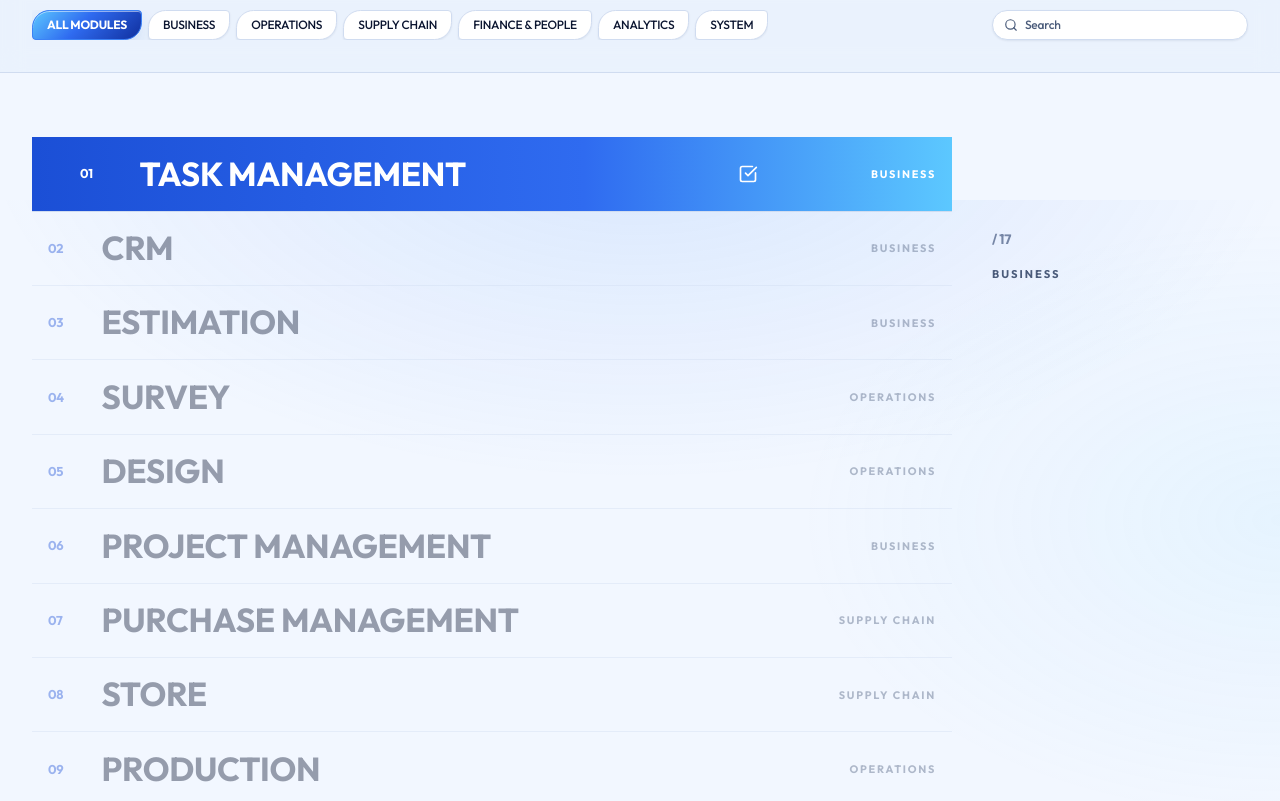
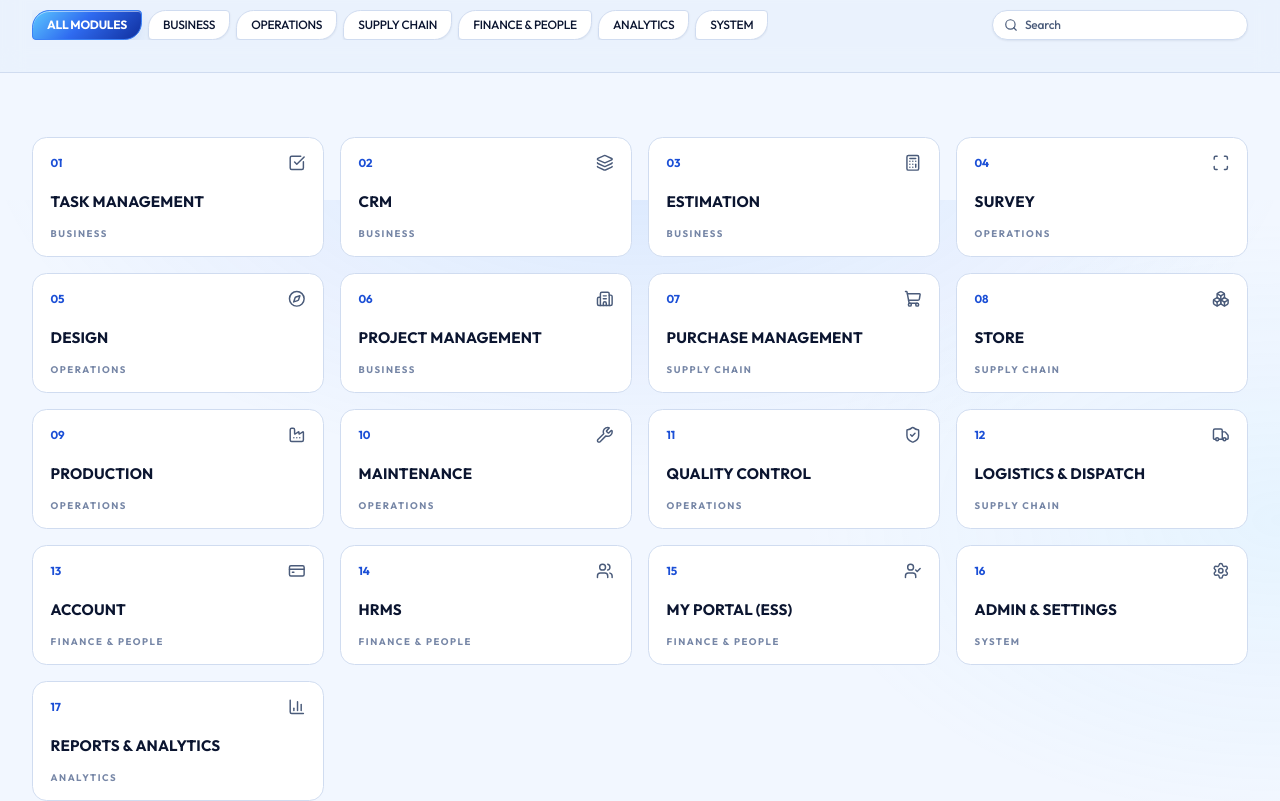
Before and after one commit to Devanshi207/fen1, a Next.js app: page /solutions in a window 1280 px wide. Shown: the part 1400-2201 px from the top of the page. Built offline with nearby package versions, Linux system fonts and the light colour scheme.

Commit message:
Modules: compact tiles with small type that fill on hover

```diff
--- a/src/app/globals.css
+++ b/src/app/globals.css
@@ -558,34 +558,29 @@ a[class~="rounded-full"], button[class~="rounded-full"] { border-radius: 1.1rem
 a[class~="rounded-full"]:hover, button[class~="rounded-full"]:hover:not(:disabled) { border-radius: 0.25rem 1.1rem 0.25rem 1.1rem !important; }
 
 /* ===================================================================
-   Modules: a typographic list whose active row lights up and fills
+   Modules: small tiles that fill with colour from the bottom on hover
    =================================================================== */
-.mod-list { list-style: none; margin: 0; padding: 0; }
-.mod-row {
-  position: relative; display: flex; align-items: center; gap: clamp(0.75rem, 2vw, 1.75rem);
-  padding: clamp(0.7rem, 1.6vw, 1.15rem) 1rem; border-bottom: 1px solid var(--line);
-  outline: none; cursor: default; overflow: hidden; isolation: isolate;
-  opacity: 0.4; transition: opacity 0.4s var(--ease), padding-left 0.5s var(--ease);
+.mod-grid { list-style: none; margin: 0; padding: 0; display: grid; grid-template-columns: repeat(2, minmax(0, 1fr)); gap: 0.75rem; }
+@media (min-width: 768px) { .mod-grid { grid-template-columns: repeat(3, minmax(0, 1fr)); gap: 1rem; } }
+@media (min-width: 1100px) { .mod-grid { grid-template-columns: repeat(4, minmax(0, 1fr)); } }
+.mod-tile {
+  position: relative; isolation: isolate; overflow: hidden; outline: none; cursor: default;
+  display: grid; grid-template-columns: 1fr auto; grid-template-rows: auto 1fr auto; row-gap: 0.9rem;
+  min-height: 7.5rem; padding: 1rem 1.1rem; border-radius: 0.9rem; background: #fff; border: 1px solid var(--line);
+  transition: transform 0.45s var(--ease), opacity 0.35s, border-color 0.3s, box-shadow 0.45s var(--ease);
 }
-.mod-row::before {
-  content: ""; position: absolute; inset: 0; z-index: -1; background: linear-gradient(90deg, #1b4fd6, #2f6bf0 60%, #5cc8ff);
-  transform: scaleX(0); transform-origin: left; transition: transform 0.55s var(--ease);
+.mod-tile::before {
+  content: ""; position: absolute; inset: 0; z-index: -1; background: linear-gradient(160deg, #2f6bf0, #1b4fd6 55%, #102f9e);
+  transform: translateY(101%); transition: transform 0.5s var(--ease);
 }
-.mod-row[data-active="true"] { opacity: 1; padding-left: clamp(1.5rem, 4vw, 3rem); }
-.mod-row[data-active="true"]::before { transform: scaleX(1); }
-.mod-num { font-size: 0.8rem; font-weight: 700; color: var(--accent); min-width: 1.75rem; transition: color 0.3s; }
-.mod-title { font-size: clamp(1.15rem, 2.6vw, 2.1rem); font-weight: 800; letter-spacing: -0.01em; color: var(--ink); line-height: 1.1; transition: color 0.3s, transform 0.5s var(--ease); }
-.mod-icon { width: 1.25rem; height: 1.25rem; margin-left: auto; color: var(--accent); opacity: 0; transform: translateX(-12px); transition: opacity 0.4s, transform 0.5s var(--ease), color 0.3s; }
-.mod-cat { display: none; font-size: 0.68rem; font-weight: 700; letter-spacing: 0.16em; color: var(--muted); transition: color 0.3s; }
-@media (min-width: 640px) { .mod-cat { display: block; min-width: 9.5rem; text-align: right; } }
-.mod-row[data-active="true"] .mod-num, .mod-row[data-active="true"] .mod-title, .mod-row[data-active="true"] .mod-icon, .mod-row[data-active="true"] .mod-cat { color: #fff; }
-.mod-row[data-active="true"] .mod-icon { opacity: 1; transform: none; }
-.mod-row[data-active="true"] .mod-title { transform: translateX(6px); }
-
-.mod-side { display: none; position: sticky; top: 13rem; }
-@media (min-width: 1024px) { .mod-side { display: flex; flex-direction: column; gap: 0.25rem; } }
-.mod-side-num { font-family: var(--font-display); font-weight: 800; font-size: 5.5rem; line-height: 1; color: var(--accent); animation: mod-pop 0.45s var(--ease) both; }
-.mod-side-total { font-size: 0.85rem; font-weight: 700; color: var(--subtle); }
-.mod-side-cat { margin-top: 0.75rem; font-size: 0.7rem; font-weight: 700; letter-spacing: 0.18em; color: var(--muted); }
-@keyframes mod-pop { from { opacity: 0; transform: translateY(14px); } }
-@media (prefers-reduced-motion: reduce) { .mod-row, .mod-row::before, .mod-title, .mod-icon { transition: none; } .mod-side-num { animation: none; } }
+.mod-tile[data-active="true"] { transform: translateY(-4px); border-color: #1b4fd6; box-shadow: 0 18px 34px -18px rgba(27, 79, 214, 0.6); }
+.mod-tile[data-active="true"]::before { transform: none; }
+.mod-tile[data-dim="true"] { opacity: 0.55; }
+.mod-tile-num { font-size: 0.72rem; font-weight: 700; color: var(--accent); transition: color 0.3s; }
+.mod-tile-icon { width: 1.1rem; height: 1.1rem; color: var(--muted); transition: color 0.3s, transform 0.5s var(--ease); }
+.mod-tile-title { grid-column: 1 / -1; align-self: end; font-size: 0.95rem; font-weight: 700; letter-spacing: 0.01em; line-height: 1.2; color: var(--ink); transition: color 0.3s; }
+.mod-tile-cat { grid-column: 1 / -1; font-size: 0.6rem; font-weight: 700; letter-spacing: 0.16em; color: var(--subtle); transition: color 0.3s; }
+.mod-tile[data-active="true"] .mod-tile-num, .mod-tile[data-active="true"] .mod-tile-icon, .mod-tile[data-active="true"] .mod-tile-title, .mod-tile[data-active="true"] .mod-tile-cat { color: #fff; }
+.mod-tile[data-active="true"] .mod-tile-cat { color: rgba(255, 255, 255, 0.75); }
+.mod-tile[data-active="true"] .mod-tile-icon { transform: rotate(-12deg) scale(1.25); }
+@media (prefers-reduced-motion: reduce) { .mod-tile, .mod-tile::before, .mod-tile-icon { transition: none; } }
--- a/src/components/ModuleList.tsx
+++ b/src/components/ModuleList.tsx
@@ -1,82 +1,41 @@
 "use client";
 
-import { useEffect, useRef, useState } from "react";
+import { useState } from "react";
 import type { FEN1Module } from "@/data/modules";
 
 /**
- * The module directory as a big typographic list. Titles only. The row at the middle of the screen (or under the
- * pointer) lights up, slides across and fills with colour while the rest recede, and a counter on the side follows it.
- * Nothing in here is a link: the rows are for browsing, the detail lives in the industry solutions above.
+ * The module directory as a grid of small tiles, titles only. A tile fills with colour from the bottom when it is
+ * hovered or focused, its icon turns, and the neighbours step back. Nothing in here is a link.
  */
 export default function ModuleList({ modules, icons }: { modules: FEN1Module[]; icons: Record<string, React.ComponentType<{ className?: string }>> }) {
-  const list = useRef<HTMLOListElement>(null);
-  const [active, setActive] = useState(0);
-  const hovering = useRef(false);
+  const [active, setActive] = useState<string | null>(null);
 
-  // Follow the scroll: whichever row crosses the middle band of the screen becomes the active one
-  useEffect(() => {
-    const root = list.current;
-    if (!root || typeof IntersectionObserver === "undefined") return;
-    const rows = Array.from(root.children);
-    const io = new IntersectionObserver(
-      (entries) => {
-        if (hovering.current) return;
-        for (const e of entries) {
-          if (e.isIntersecting) setActive(rows.indexOf(e.target));
-        }
-      },
-      { rootMargin: "-45% 0px -45% 0px" }
-    );
-    rows.forEach((r) => io.observe(r));
-    return () => io.disconnect();
-  }, [modules]);
-
-  const index = Math.min(active, Math.max(modules.length - 1, 0));
-  const current = modules[index];
-
-  if (!current) {
+  if (modules.length === 0) {
     return <p className="py-16 text-center text-[#4A5B7A]">No modules match.</p>;
   }
 
   return (
-    <div className="grid lg:grid-cols-[1fr_16rem] gap-10 items-start">
-      <ol
-        ref={list}
-        className="mod-list"
-        onMouseLeave={() => {
-          hovering.current = false;
-        }}
-      >
-        {modules.map((m, i) => {
+    <ul className="mod-grid" onMouseLeave={() => setActive(null)}>
+      {modules.map((m) => {
         const Icon = icons[m.id];
         return (
           <li
             key={m.id}
             tabIndex={0}
-              data-active={i === index}
-              className="mod-row"
-              onMouseEnter={() => {
-                hovering.current = true;
-                setActive(i);
-              }}
-              onFocus={() => setActive(i)}
+            className="mod-tile"
+            data-active={active === m.id}
+            data-dim={active !== null && active !== m.id}
+            onMouseEnter={() => setActive(m.id)}
+            onFocus={() => setActive(m.id)}
+            onBlur={() => setActive(null)}
           >
-              <span className="mod-num">{m.number}</span>
-              <h3 className="mod-title">{m.name}</h3>
-              {Icon && <Icon className="mod-icon" />}
-              <span className="mod-cat">{m.category}</span>
+            <span className="mod-tile-num">{m.number}</span>
+            {Icon && <Icon className="mod-tile-icon" />}
+            <h3 className="mod-tile-title">{m.name}</h3>
+            <span className="mod-tile-cat">{m.category}</span>
           </li>
         );
       })}
-      </ol>
-
-      <aside className="mod-side" aria-hidden="true">
-        <span className="mod-side-num" key={current.id}>
-          {current.number}
-        </span>
-        <span className="mod-side-total">/ {String(modules.length).padStart(2, "0")}</span>
-        <span className="mod-side-cat">{current.category}</span>
-      </aside>
-    </div>
+    </ul>
   );
 }
```
Lines whose indentation alone changed are shown as unchanged.
